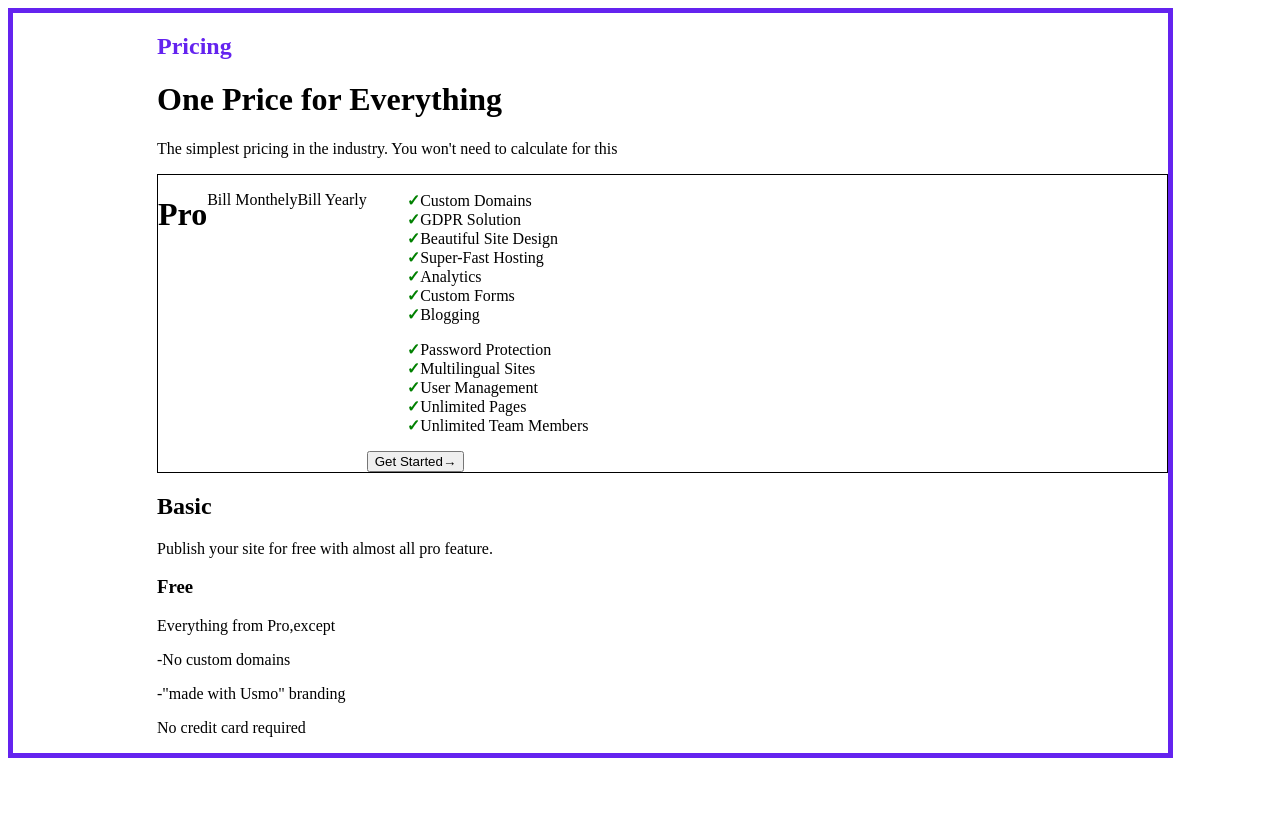
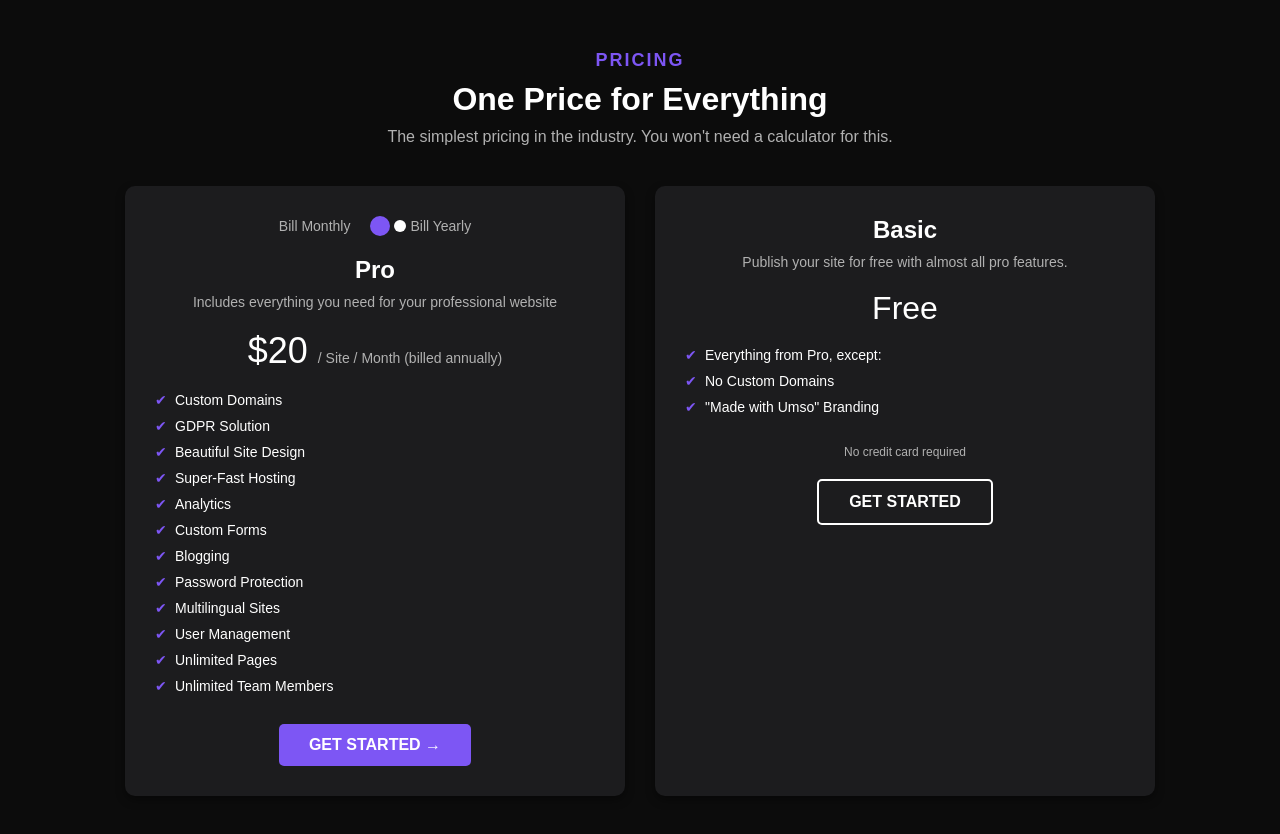
Before and after one commit to pal6158/Q9-18-09-2024assignment, a plain HTML site: page index.html in a window 1280 px wide. Before the commit the page ends 800 px from the top, so only its background shows below. Drawn offline with Linux system fonts and the light colour scheme.

Commit message:
pricing yearlt

```diff
--- a/index.html
+++ b/index.html
@@ -3,64 +3,34 @@
 <head>
     <meta charset="UTF-8">
     <meta name="viewport" content="width=device-width, initial-scale=1.0">
-    <title>Pricing</title>
-    <style>
-        body {
-            /* background-color: #090B0E; */
-            /* color: whitesmoke; */
-        }
-        .fulmain{
-            width: 80%;
-            border:5px solid #6423EF;
-            padding-left: 9rem;
-            align-items: center;
-        }
-        .divleft{
-            display: flex;
-            border: 1px solid;
-        }
-        .mainnav{
-            display: flex;
-        }
-
-
-        .proh2{
-            color: #6423EF;
-        }
-
-
-        ul {
-  list-style: none;
-}
-
-ul li:before {
-  content: '✓';
-  color: green;
-  font-weight: 900;
-}
-    </style>
+    <title>Pricing Section</title>
+    <link rel="stylesheet" href="style.css">
 </head>
 <body>
-    <div class="fulmain">
-        <div class="pricing">
-            <h2 class="proh2" >Pricing</h2>
-            <div>
-                <h1 class="price"  >One Price for Everything</h1>
-                <p>The simplest pricing in the industry. You won't need to calculate for this</p>
+    <section class="pricing-section">
+        <div class="pricing-header">
+            <h3>PRICING</h3>
+            <h1>One Price for Everything</h1>
+            <p>The simplest pricing in the industry. You won't need a calculator for this.</p>
         </div>
+        <div class="pricing-cards">
+            <!-- Pro Plan -->
+            <div class="pricing-card pro">
+                <div class="billing-toggle">
+                    <span>Bill Monthly</span>
+                    <label class="switch">
+                        <input type="checkbox" checked>
+                        <span class="slider"></span>
+                    </label>
+                    <span>Bill Yearly</span>
                 </div>
-        <div class="main">
-            <div class="divleft">
-               <div class="mainnav">
-                    <h1>Pro</h1>
-                    <p>Bill Monthely</p>
-                    <i class="fa-solid fa-toggle-on"></i>
-                    <p>Bill Yearly</p>
+                <h2>Pro</h2>
+                <p class="pricing-description">Includes everything you need for your professional website</p>
+                <div class="price">
+                    <span class="amount">$20</span>
+                    <span class="duration">/ Site / Month (billed annually)</span>
                 </div>
-               <!-- <p>Includes everything you need for your professional website</p> -->
-               <div>
-                <div>
-                    <ul >
+                <ul class="features">
                     <li>Custom Domains</li>
                     <li>GDPR Solution</li>
                     <li>Beautiful Site Design</li>
@@ -68,31 +38,30 @@ ul li:before {
                     <li>Analytics</li>
                     <li>Custom Forms</li>
                     <li>Blogging</li>
-                    </ul>
-                </div>
-                <div>
-                    <ul>
                     <li>Password Protection</li>
                     <li>Multilingual Sites</li>
                     <li>User Management</li>
                     <li>Unlimited Pages</li>
                     <li>Unlimited Team Members</li>
                 </ul>
+                <a href="#" class="btn btn-pro">Get Started →</a>
             </div>
-                <button>Get Started<span>&#8594;</span></button>
+            <!-- Basic Plan -->
+            <div class="pricing-card basic">
+                <h2>Basic</h2>
+                <p class="pricing-description">Publish your site for free with almost all pro features.</p>
+                <div class="price">
+                    <span class="amount">Free</span>
                 </div>
-
-            </div>
-            <div>
-                <h2>Basic</h2>
-                <p>Publish your site for free with almost all pro feature.</p>
-                <h3>Free</h3>
-                <p>Everything from <span>Pro</span>,except</p>
-                <p>-No custom domains</p>
-                <p>-"made with Usmo" branding</p>
-                <p>No credit card required</p>
+                <ul class="features">
+                    <li>Everything from Pro, except:</li>
+                    <li class="excluded">No Custom Domains</li>
+                    <li class="excluded">"Made with Umso" Branding</li>
+                </ul>
+                <p class="note">No credit card required</p>
+                <a href="#" class="btn btn-basic">Get Started</a>
             </div>
         </div>
-    </div>
+    </section>
 </body>
 </html>
--- a/style.css
+++ b/style.css
@@ -0,0 +1,193 @@
+* {
+    margin: 0;
+    padding: 0;
+    box-sizing: border-box;
+}
+
+body {
+    font-family: 'Arial', sans-serif;
+    background-color: #0c0c0c;
+    color: #fff;
+}
+
+.pricing-section {
+    text-align: center;
+    padding: 50px 20px;
+}
+
+.pricing-header h3 {
+    color: #7d56f4;
+    font-size: 18px;
+    letter-spacing: 2px;
+}
+
+.pricing-header h1 {
+    font-size: 32px;
+    margin: 10px 0;
+}
+
+.pricing-header p {
+    font-size: 16px;
+    color: #b1b1b1;
+    margin-bottom: 40px;
+}
+
+.pricing-cards {
+    display: flex;
+    justify-content: center;
+    gap: 30px;
+}
+
+.pricing-card {
+    background-color: #1c1c1e;
+    padding: 30px;
+    border-radius: 10px;
+    width: 500px;
+    box-shadow: 0 4px 10px rgba(0, 0, 0, 0.4);
+}
+
+.pro .billing-toggle {
+    display: flex;
+    justify-content: center;
+    align-items: center;
+    margin-bottom: 20px;
+}
+
+.pro .billing-toggle span {
+    margin: 0 10px;
+    font-size: 14px;
+    color: #b1b1b1;
+}
+
+.switch {
+    position: relative;
+    display: inline-block;
+    width: 40px;
+    height: 20px;
+}
+
+.switch input {
+    opacity: 0;
+    width: 0;
+    height: 0;
+}
+
+.slider {
+    position: absolute;
+    cursor: pointer;
+    top: 0;
+    left: 0;
+    right: 0;
+    bottom: 0;
+    background-color: #ccc;
+    transition: 0.4s;
+    border-radius: 34px;
+}
+
+.slider:before {
+    position: absolute;
+    content: "";
+    height: 12px;
+    width: 12px;
+    border-radius: 50%;
+    left: 4px;
+    bottom: 4px;
+    background-color: white;
+    transition: 0.4s;
+}
+
+input:checked + .slider {
+    background-color: #7d56f4;
+}
+
+input:checked + .slider:before {
+    transform: translateX(20px);
+}
+
+.pricing-card h2 {
+    font-size: 24px;
+    margin-bottom: 10px;
+}
+
+.pricing-card .pricing-description {
+    font-size: 14px;
+    color: #b1b1b1;
+    margin-bottom: 20px;
+}
+
+.pro .price {
+    font-size: 36px;
+    margin-bottom: 20px;
+}
+
+.basic .price {
+    font-size: 32px;
+    margin-bottom: 20px;
+}
+
+.pro .price .duration {
+    font-size: 14px;
+    color: #b1b1b1;
+}
+
+.pricing-card .features {
+    text-align: left;
+    margin-bottom: 30px;
+}
+
+.pricing-card .features li {
+    list-style: none;
+    padding-left: 20px;
+    margin-bottom: 10px;
+    position: relative;
+    font-size: 14px;
+}
+
+.pro .features li::before,
+.basic .features li::before {
+    content: "✔";
+    color: #7d56f4;
+    position: absolute;
+    left: 0;
+}
+
+.excluded::before {
+    content: "✖";
+    color: #ff4a4a;
+}
+
+.pricing-card .btn {
+    display: inline-block;
+    padding: 12px 30px;
+    border-radius: 5px;
+    font-weight: bold;
+    text-transform: uppercase;
+    text-decoration: none;
+    transition: background-color 0.3s, color 0.3s;
+}
+
+.btn-pro {
+    background-color: #7d56f4;
+    color: white;
+}
+
+.btn-pro:hover {
+    background-color: #5a3bc6;
+}
+
+.btn-basic {
+    background-color: transparent;
+    color: white;
+    border: 2px solid white;
+}
+
+.btn-basic:hover {
+    background-color: white;
+    color: #0c0c0c;
+}
+
+.note {
+    font-size: 12px;
+    color: #b1b1b1;
+    margin-bottom: 20px;
+}
```
Lines whose indentation alone changed are shown as unchanged.
